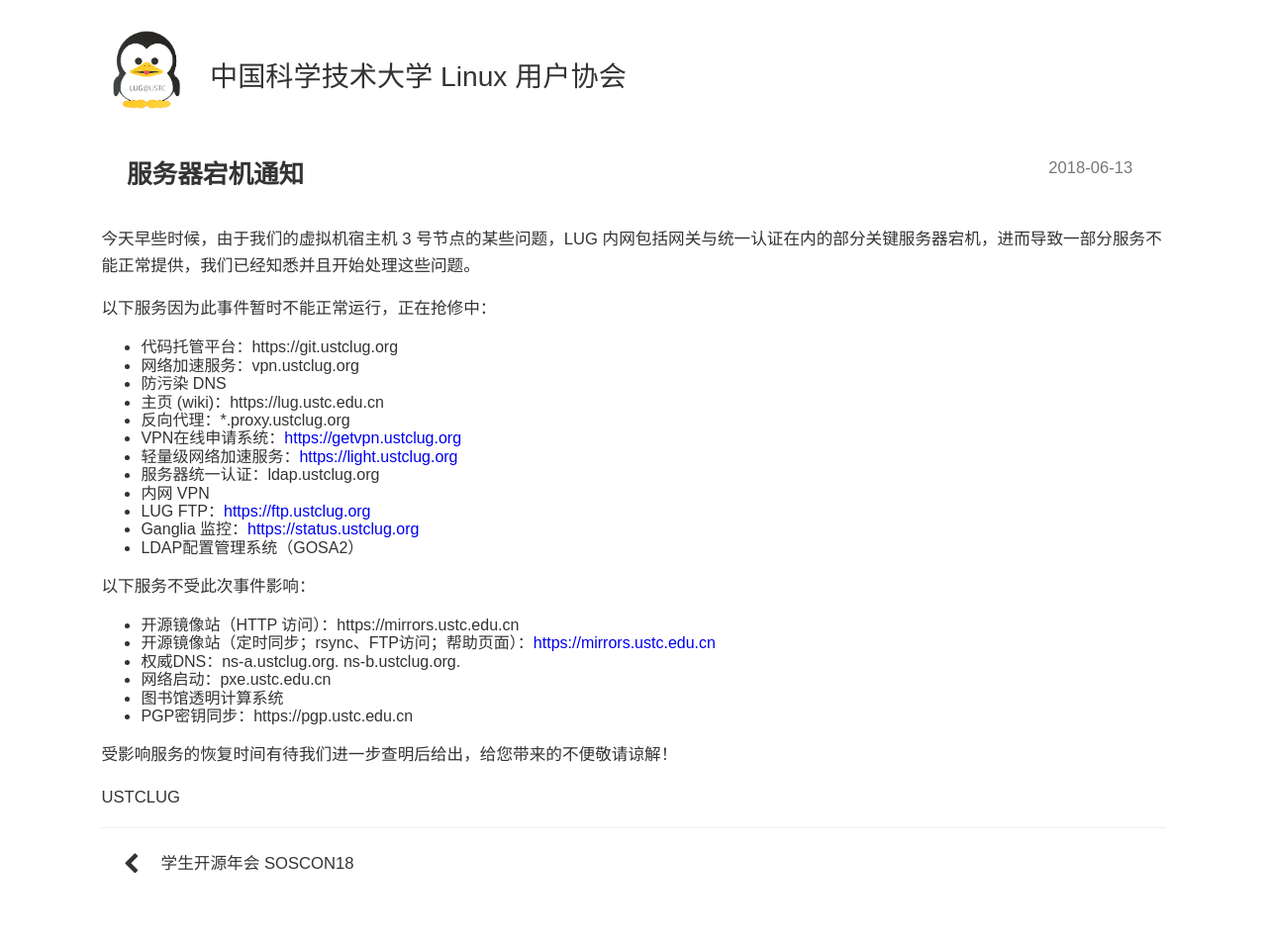
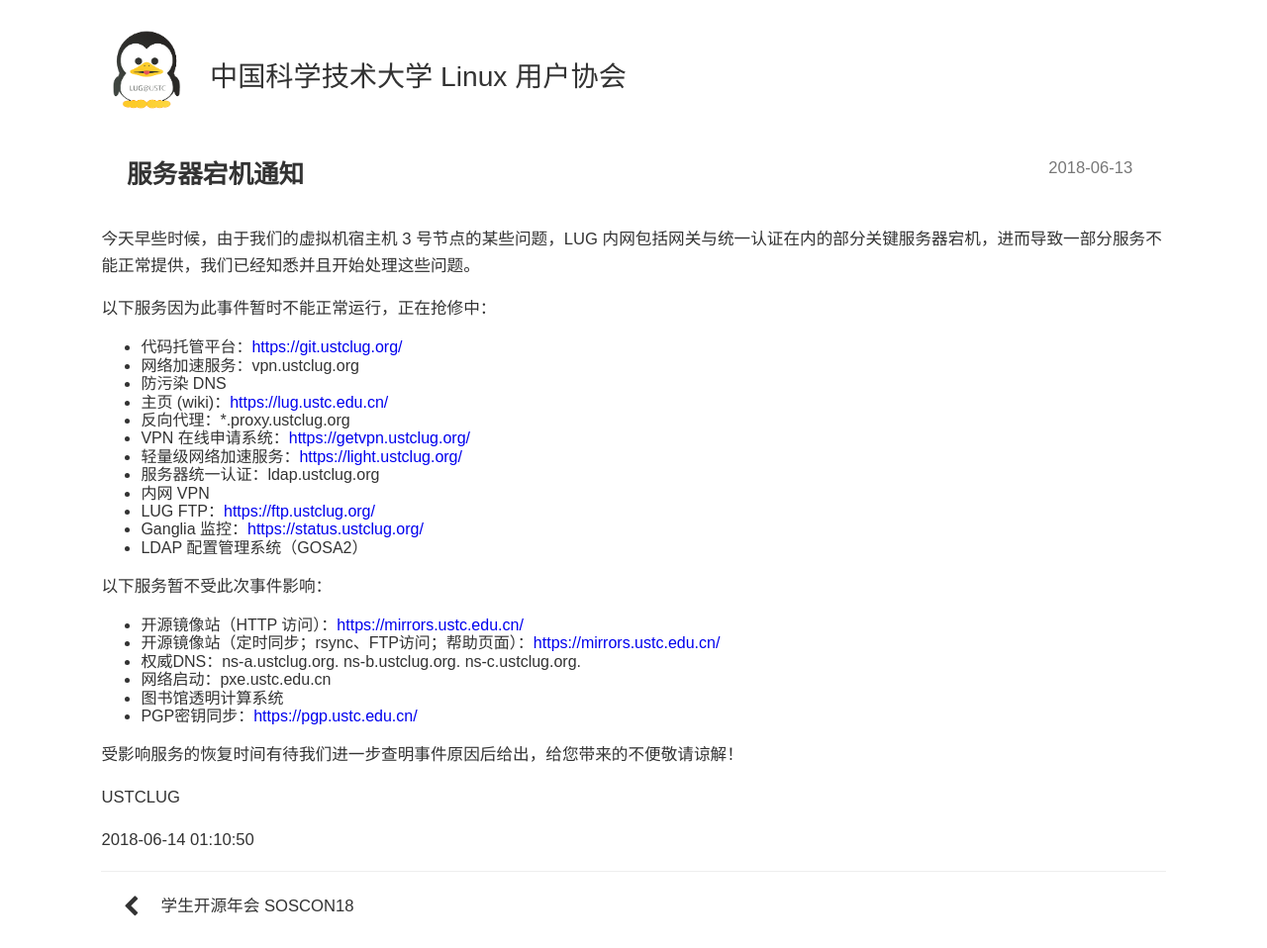
Before and after one commit to ustclug/news, a Jekyll site: the page built from _posts/2018-06-14-server-down.md, in a window 1280 px wide. Shown: the whole page at 99% size. Built offline with Jekyll 4.4.1, drawn with Linux system fonts in a browser that asks for light colours; before the commit the page ends 914 px from its top, so only the background shows below that.

Commit message:
minor fix

```diff
--- a/_posts/2018-06-14-server-down.md
+++ b/_posts/2018-06-14-server-down.md
@@ -15,34 +15,34 @@
 
 以下服务因为此事件暂时不能正常运行，正在抢修中：
 
-- 代码托管平台：https://git.ustclug.org
+- 代码托管平台：[https://git.ustclug.org/](https://git.ustclug.org/)
 - 网络加速服务：vpn.ustclug.org
 - 防污染 DNS
-- 主页 (wiki)：https://lug.ustc.edu.cn
+- 主页 (wiki)：[https://lug.ustc.edu.cn/](https://lug.ustc.edu.cn/)
 - 反向代理：*.proxy.ustclug.org
-- VPN在线申请系统：[https://getvpn.ustclug.org](https://getvpn.ustclug.org/)
-- 轻量级网络加速服务：[https://light.ustclug.org](https://light.ustclug.org/)
+- VPN 在线申请系统：[https://getvpn.ustclug.org/](https://getvpn.ustclug.org/)
+- 轻量级网络加速服务：[https://light.ustclug.org/](https://light.ustclug.org/)
 - 服务器统一认证：ldap.ustclug.org
 - 内网 VPN
-- LUG FTP：[https://ftp.ustclug.org](https://ftp.ustclug.org/)
-- Ganglia 监控：[https://status.ustclug.org](https://status.ustclug.org/)
-- LDAP配置管理系统（GOSA2）
+- LUG FTP：[https://ftp.ustclug.org/](https://ftp.ustclug.org/)
+- Ganglia 监控：[https://status.ustclug.org/](https://status.ustclug.org/)
+- LDAP 配置管理系统（GOSA2）
 
 
+以下服务暂不受此次事件影响：
 
-以下服务不受此次事件影响：
-
-- 开源镜像站（HTTP 访问）：https://mirrors.ustc.edu.cn
-- 开源镜像站（定时同步；rsync、FTP访问；帮助页面）：[https://mirrors.ustc.edu.cn](https://mirrors.ustc.edu.cn/)
-- 权威DNS：ns-a.ustclug.org. ns-b.ustclug.org.
+- 开源镜像站（HTTP 访问）：[https://mirrors.ustc.edu.cn/](https://mirrors.ustc.edu.cn/)
+- 开源镜像站（定时同步；rsync、FTP访问；帮助页面）：[https://mirrors.ustc.edu.cn/](https://mirrors.ustc.edu.cn/)
+- 权威DNS：ns-a.ustclug.org. ns-b.ustclug.org. ns-c.ustclug.org.
 - 网络启动：pxe.ustc.edu.cn
 - 图书馆透明计算系统
-- PGP密钥同步：https://pgp.ustc.edu.cn
+- PGP密钥同步：[https://pgp.ustc.edu.cn/](https://pgp.ustc.edu.cn/)
 
 
-
-受影响服务的恢复时间有待我们进一步查明后给出，给您带来的不便敬请谅解！
+受影响服务的恢复时间有待我们进一步查明事件原因后给出，给您带来的不便敬请谅解！
 
 
 
 USTCLUG
+
+2018-06-14 01:10:50
```
